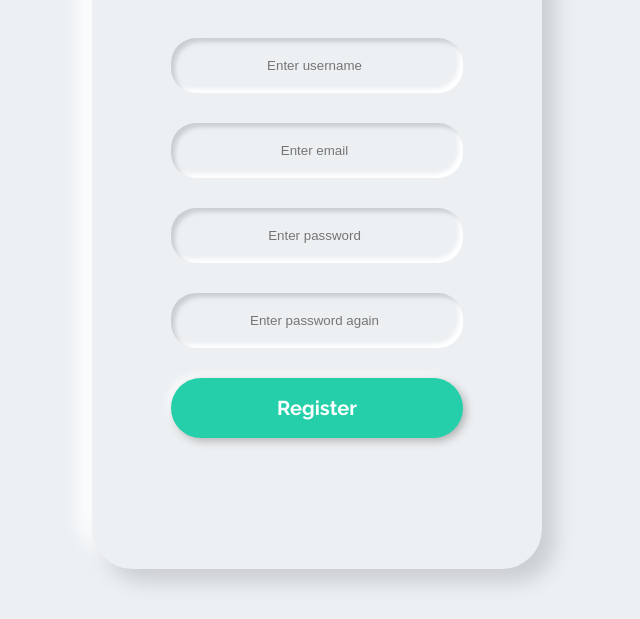
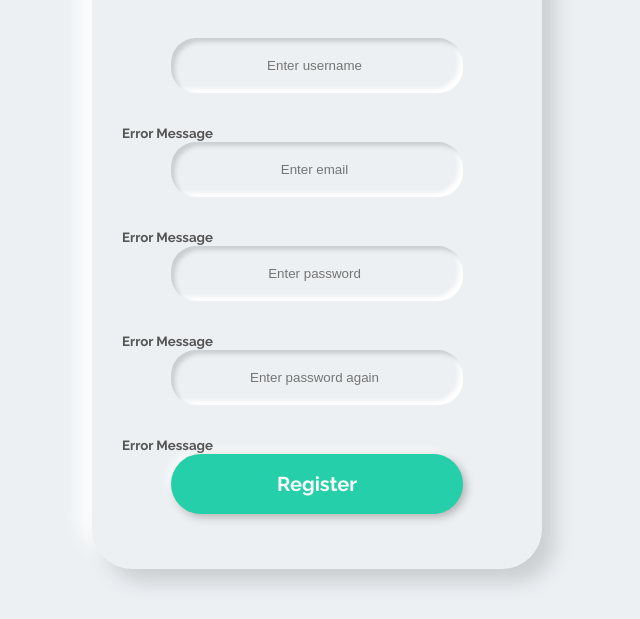
Before and after one commit to edizyurdakul/Register-Form-Validator, a plain HTML site: page index.html in a window 1280 px wide. Shown: the part 181-800 px from the top of the page, without its empty margins (323-963 px from the left). Drawn offline with Linux system fonts and the light colour scheme.

Commit message:
HTML fix

```diff
--- a/index.html
+++ b/index.html
@@ -14,24 +14,24 @@
             <div class="form-control">
                 <label for="username"></label>
                 <input type="text" class="username" id="username" placeholder="Enter username">
-                <small></small>
+                <small>Error Message</small>
             </div>
             <div class="form-control">
                 <label for="email"></label>
                 <input type="text" class="email" id="email" placeholder="Enter email">
-                <small></small>
+                <small>Error Message</small>
             </div>
             <div class="form-control">
                 <label for="password"></label>
-                <input type="text" class="password" id="password" placeholder="Enter password">
-                <small></small>
+                <input type="password" class="password" id="password" placeholder="Enter password">
+                <small>Error Message</small>
             </div>
             <div class="form-control">
                 <label for="password-2"></label>
-                <input type="text" class="password-2" id="password-2" placeholder="Enter password again">
-                <small></small>
+                <input type="passowrd" class="password-2" id="password-2" placeholder="Enter password again">
+                <small>Error Message</small>
             </div>
-            <button class="button">Register</button>
+            <button type="submit" class="button">Register</button>
         </form>
     </div>
 
```
